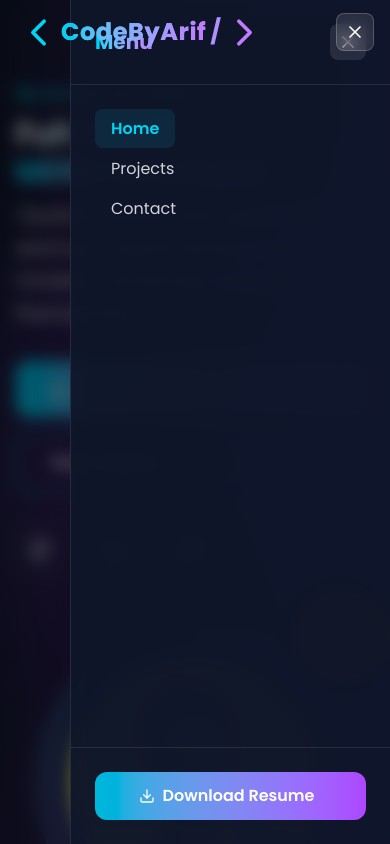
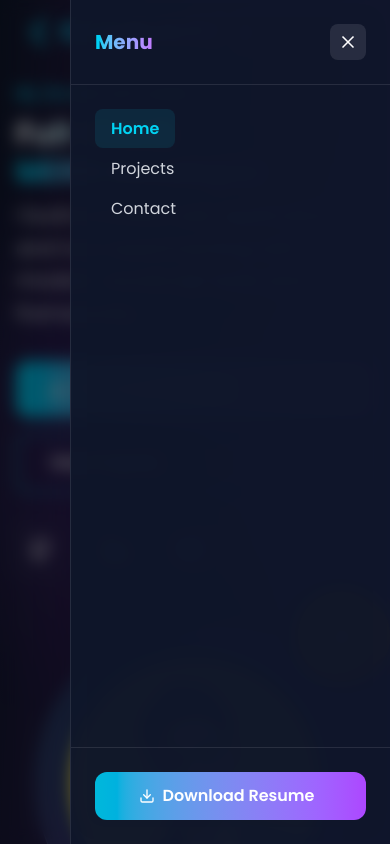
Before and after one commit to arifuddincoder/codebyarif, a React (Vite) app: page / in a window 390 px wide. Both pictures are taken after a click on the button 355 px from the left and 32 px from the top of the page. Shown: the top 844 px of the page. Built offline with nearby package versions, Linux system fonts and the light colour scheme.

Commit message:
mobile menu z index added

```diff
--- a/src/pages/shared/Navbar.jsx
+++ b/src/pages/shared/Navbar.jsx
@@ -99,7 +99,7 @@ const Navbar = () => {
 							<a
 								href="/mdarifuddin-resume.pdf"
 								download
-								className="group relative px-6 py-2.5 bg-gradient-to-r from-cyan-500 to-purple-500 text-white font-semibold rounded-xl transition-all duration-300 hover:scale-105 hover:shadow-lg hover:shadow-cyan-500/25 hidden sm:flex items-center space-x-2"
+								className="group relative px-6 py-2.5 bg-gradient-to-r from-cyan-500 to-purple-500 text-white font-semibold rounded-xl transition-all duration-300 hover:scale-105 hover:shadow-lg hover:shadow-cyan-500/25 hidden lg:flex items-center space-x-2"
 							>
 								<Download size={16} />
 								<span>Resume</span>
@@ -122,7 +122,7 @@ const Navbar = () => {
 			<div
 				className={`fixed inset-0 z-40 lg:hidden transition-all duration-300 ${
 					isMobileMenuOpen
-						? "bg-black/50 backdrop-blur-sm opacity-100 pointer-events-auto"
+						? "bg-black/50 backdrop-blur-sm opacity-100 pointer-events-auto z-9999"
 						: "opacity-0 pointer-events-none"
 				}`}
 			>
```
